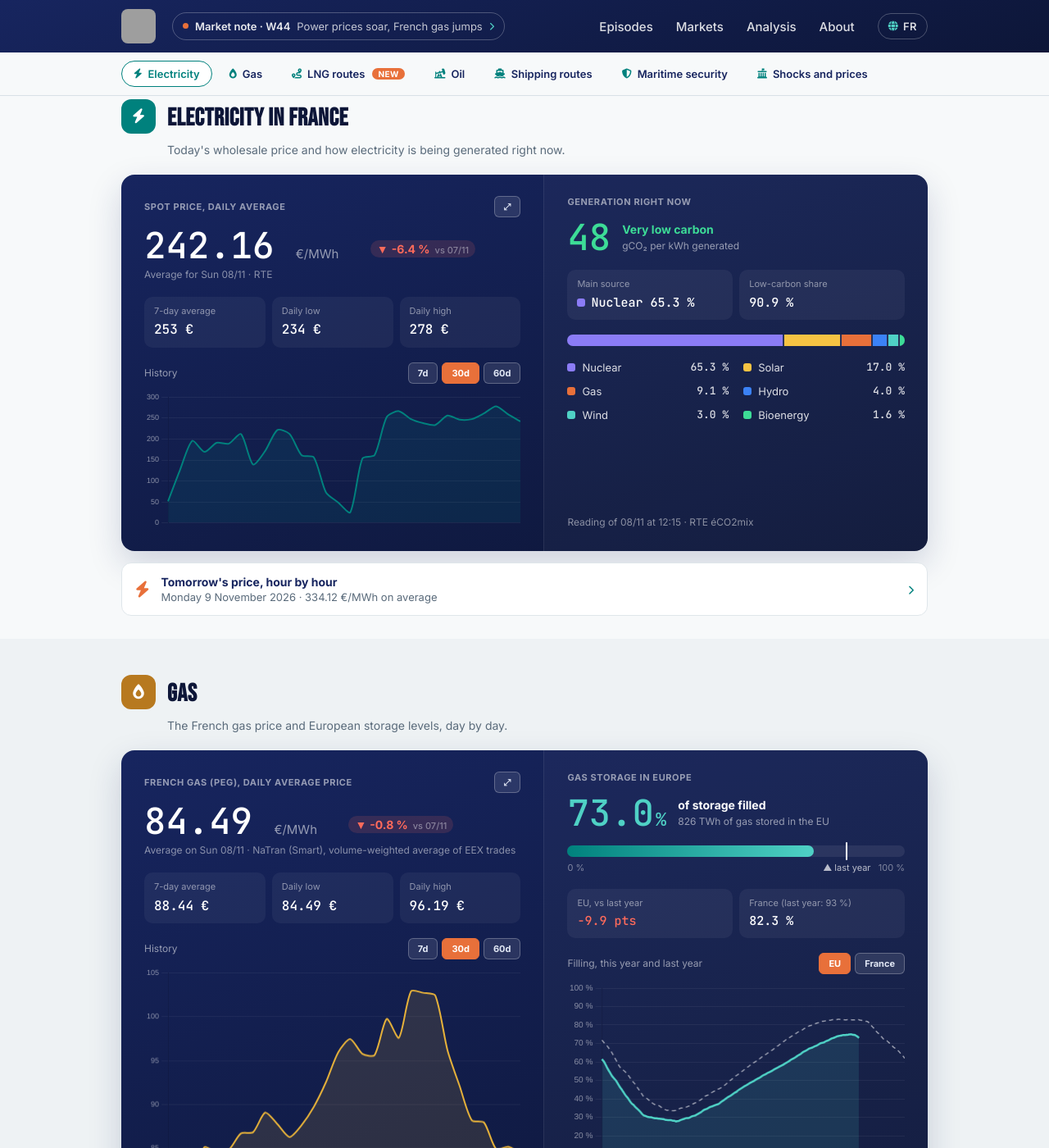
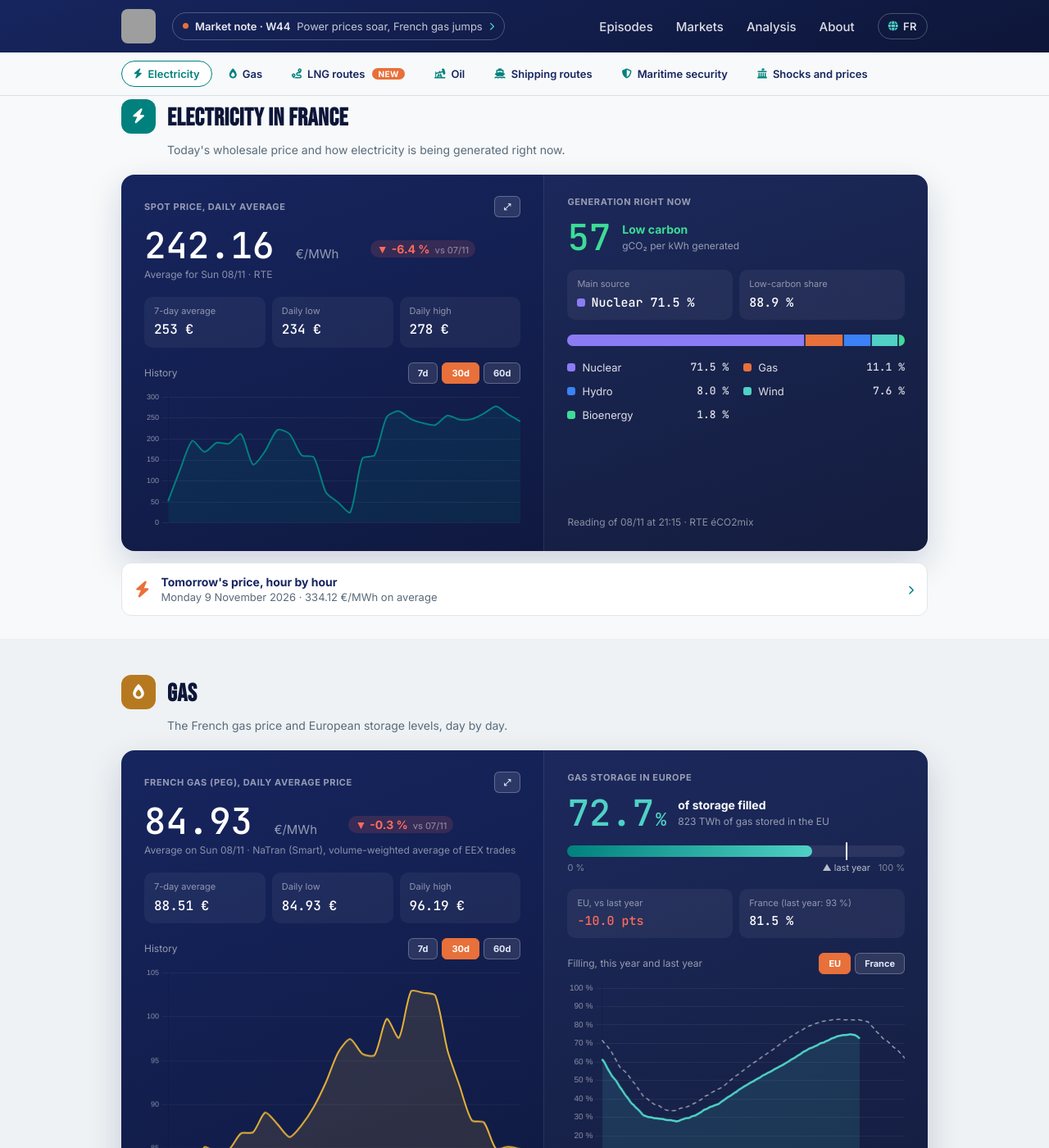
Before and after one commit to InsideEnergyMarkets/Inside-Energy-Markets, a Jekyll site: the page built from en/markets/index.html, in a window 1280 px wide and 1400 px high, scrolled down 383 px. Shown: the whole window at 82% size. Built offline with Jekyll 4.4.1, drawn with Linux system fonts in a browser that asks for light colours; some of the changed text lies outside the part shown; grey boxes are pictures that could not be loaded.

Commit message:
Mise à jour automatique des données marché

```diff
--- a/_data/market.json
+++ b/_data/market.json
@@ -1,5 +1,5 @@
 {
-  "updated_at": "2026-11-08T12:37:57.848097Z",
+  "updated_at": "2026-11-08T21:34:48.629691Z",
   "brent": {
     "price_usd": 97.97,
     "date": "2026-11-06",
@@ -33,7 +33,7 @@
     "change_pct": 2.2
   },
   "peg": {
-    "price_eur_mwh": 84.49,
+    "price_eur_mwh": 84.93,
     "date": "2026-11-08",
     "unit": "EUR/MWh",
     "source": "NaTran",
@@ -41,21 +41,20 @@
     "date_label_en": "Average on Sun 08/11",
     "prev_value": 85.19,
     "prev_date": "2026-11-07",
-    "change_pct": -0.8
+    "change_pct": -0.3
   },
   "mix_france": {
-    "date_heure": "2026-11-08T12:15:00+00:00",
+    "date_heure": "2026-11-08T21:15:00+00:00",
     "shares": {
-      "nucleaire": 65.3,
-      "solaire": 17.0,
-      "gaz": 9.1,
-      "hydraulique": 4.0,
-      "eolien": 3.0,
-      "bioenergies": 1.6
+      "nucleaire": 71.5,
+      "gaz": 11.1,
+      "hydraulique": 8.0,
+      "eolien": 7.6,
+      "bioenergies": 1.8
     },
     "top_source": "nucleaire",
-    "top_share": 65.3,
-    "co2_intensity": 48
+    "top_share": 71.5,
+    "co2_intensity": 57
   },
   "spot_price_france": {
     "price_eur_mwh": 242.16,
--- a/_data/market_history.json
+++ b/_data/market_history.json
@@ -1023,14 +1023,13 @@
     "spot_eur_mwh": 242.16,
     "spot_source": "RTE",
     "mix_shares": {
-      "nucleaire": 65.3,
-      "solaire": 17.0,
-      "gaz": 9.1,
-      "hydraulique": 4.0,
-      "eolien": 3.0,
-      "bioenergies": 1.6
+      "nucleaire": 71.5,
+      "gaz": 11.1,
+      "hydraulique": 8.0,
+      "eolien": 7.6,
+      "bioenergies": 1.8
     },
-    "peg_eur_mwh": 84.49,
+    "peg_eur_mwh": 84.93,
     "peg_source": "NaTran"
   }
 ]
--- a/_data/weekly_summary.json
+++ b/_data/weekly_summary.json
@@ -13,8 +13,8 @@
     "days_count": 8
   },
   "mix": {
-    "nuclear_avg_share": 70.3,
-    "renewables_avg_share": 20.0,
+    "nuclear_avg_share": 71.1,
+    "renewables_avg_share": 18.9,
     "days_count": 8
   }
 }
```
Also changed, not shown: _data/day_ahead.json (+1 -1 lines), _data/fuel.json (+1 -1 lines), _data/gas_storage.json.
